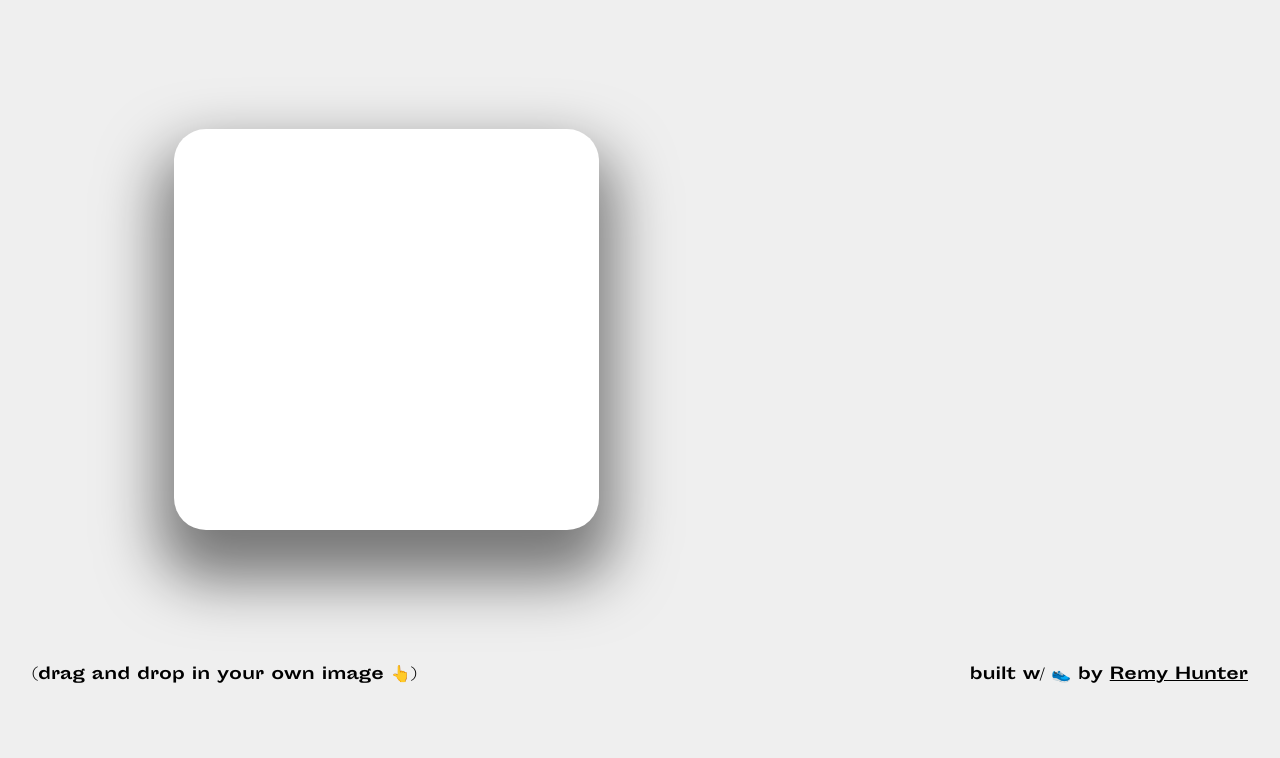
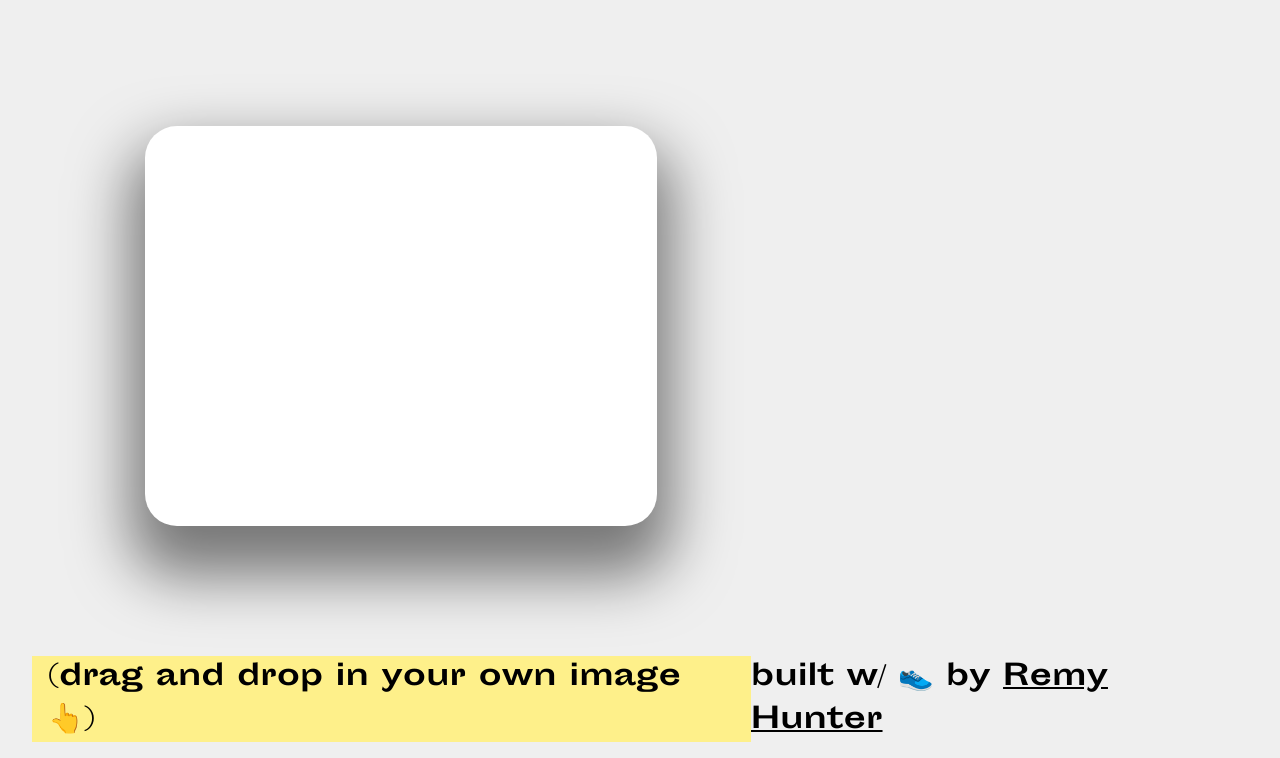
Before and after one commit to remyhunt/colorways, a website built with Vite: page index.html in a window 1280 px wide. Shown: the part 97-855 px from the top of the page. Before the commit the page ends 800 px from the top, so only its background shows below. Built offline with nearby package versions, Linux system fonts and the light colour scheme.

Commit message:
highlight bottom text

```diff
--- a/index.html
+++ b/index.html
@@ -37,7 +37,7 @@
 
 <body class=" bg-[#efefef] transition-all duration-[800ms] font-['Sporting'] font-[700]">
   <div
-    class="px-[2rem] py-[1rem] h-[100vh] m-[0] flex flex-col  justify-between items-center overflow-hidden ">
+    class="px-[2rem] py-[1rem] min-h-[100vh] m-[0] flex flex-col  justify-between items-center overflow-hidden ">
     <div class="header uppercase relative  w-full text-[3.2rem]"
     style="-webkit-text-stroke: 1px black;
     text-shadow: 3px 4px #b7427e;
@@ -45,10 +45,10 @@
       <div >Colorways</div>
     </div>
     <!-- section -->
-    <div class="flex transition-all duration-[1200ms] flex-col mt-[5rem] lg:mt-0 lg:flex-row h-full w-full items-center justify-evenly">
+    <div class="flex transition-all duration-[1200ms] flex-col mt-[5rem] space-y-[10rem] lg:mt-0 lg:flex-row h-full w-full items-center justify-evenly">
       <!-- card -->
       <div id="img-card"
-        class=" w-[80vw] lg:w-[35%] h-[80vh] lg:h-[60%] skewer  duration-[1200ms] relative flex items-center justify-center overflow-hidden rounded-[2rem] shadow-[0_35px_60px_15px_rgba(0,0,0,0.5)] bg-white ">
+        class=" w-[40vw] h-[50vh] skewer  duration-[1200ms] relative flex items-center justify-center overflow-hidden rounded-[2rem] shadow-[0_35px_60px_15px_rgba(0,0,0,0.5)] bg-white ">
         <img id="src-image" src=""
           class="opacity-0 absolute w-full top-[50%] left-[50%] translate-y-[-50%] translate-x-[-50%]  transition-opacity duration-[1s] bg-cover" />
           <!-- <input id="image-input" type="file" name="imageInput"  -->
@@ -62,8 +62,8 @@
 
     </div>
     <!-- /section -->
-    <div class="footer w-full text-[1rem] flex justify-between">
-      <div id="footer-left">
+    <div class="footer w-full text-[1rem] lg:text-[1.8rem] flex justify-between">
+      <div id="footer-left" class=" bg-yellow-200 px-[1rem]">
         (drag and drop in your own image 👆)
       </div>
       <div id="footer-right">
```
Also changed, not shown: public/output.css.
